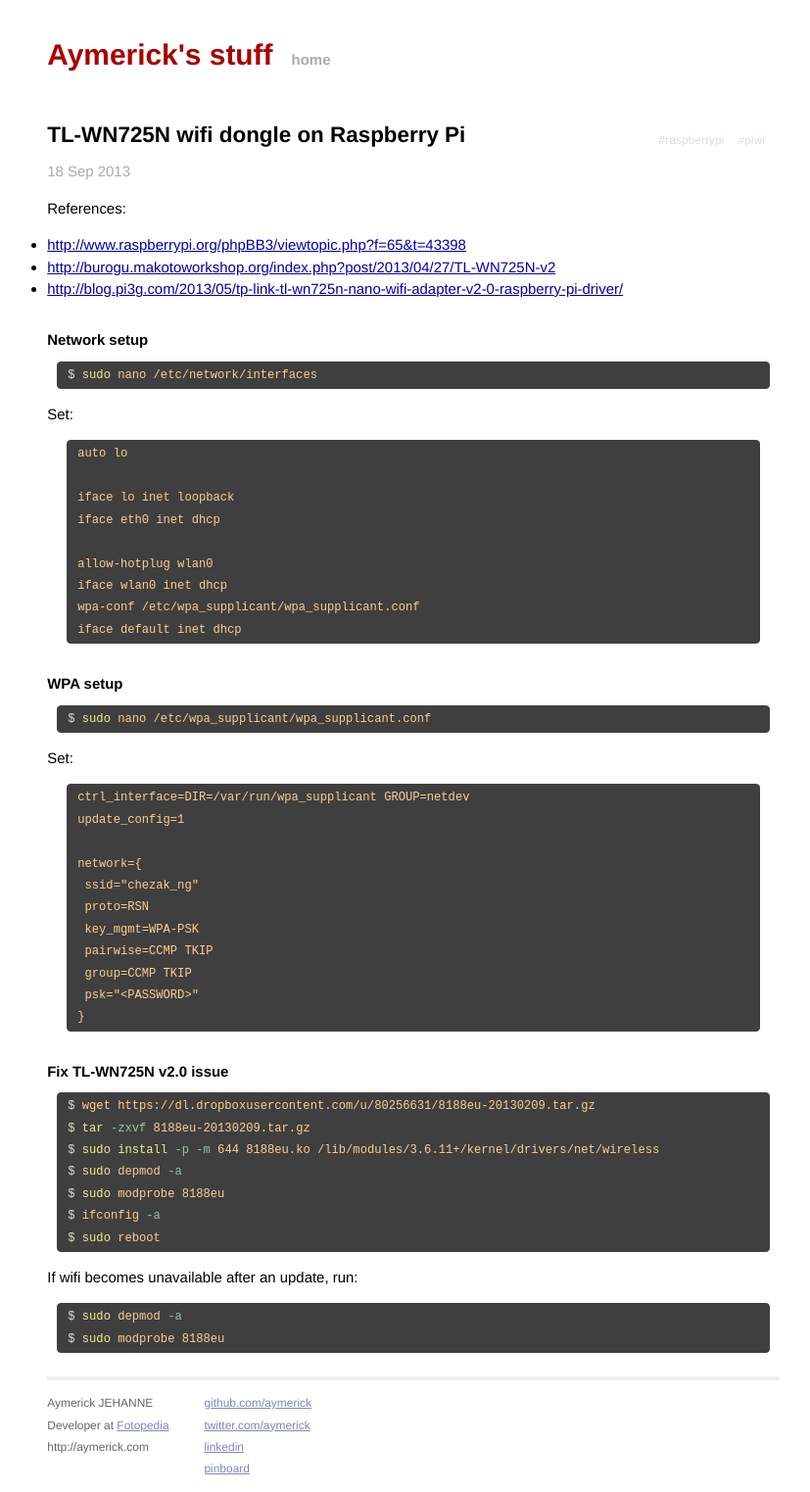
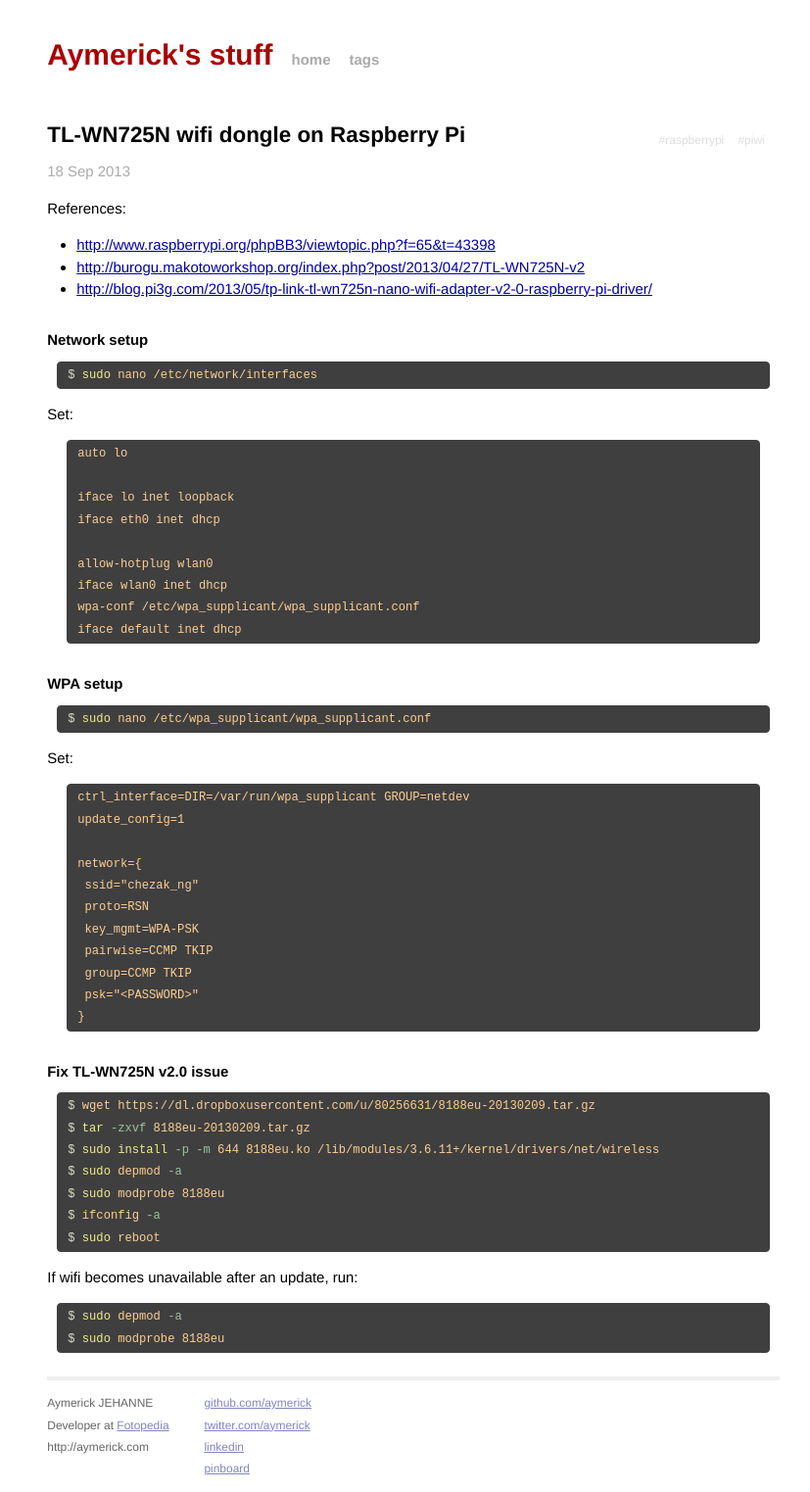
Before and after one commit to aymerick/aymerick.github.io, a Jekyll site: the page built from _posts/2013-09-18-wifi_dongle_on_raspberrypi.md, in a window 1280 px wide. Shown: the whole page at 98% size, without its empty margins (218-1045 px from the left). Built offline with Jekyll 4.4.1, drawn with Linux system fonts in a browser that asks for light colours; Markdown is read by kramdown in place of the engine named in the settings.

Commit message:
css fixes + tags link

```diff
--- a/_layouts/default.html
+++ b/_layouts/default.html
@@ -19,6 +19,7 @@
           <div class="header">
             <h1 class="title"><a href="/">{{ site.name }}</a></h1>
             <a class="extra" href="/">home</a>
+            <a class="extra" href="/tags/">tags</a>
           </div>
 
           {{ content }}
--- a/css/main.css
+++ b/css/main.css
@@ -147,7 +147,7 @@
 }
 
 .post ul, .post ol {
-  margin-right: 1.35em;
+  margin-left: 2em;
 }
 
 .post-tags {
```
